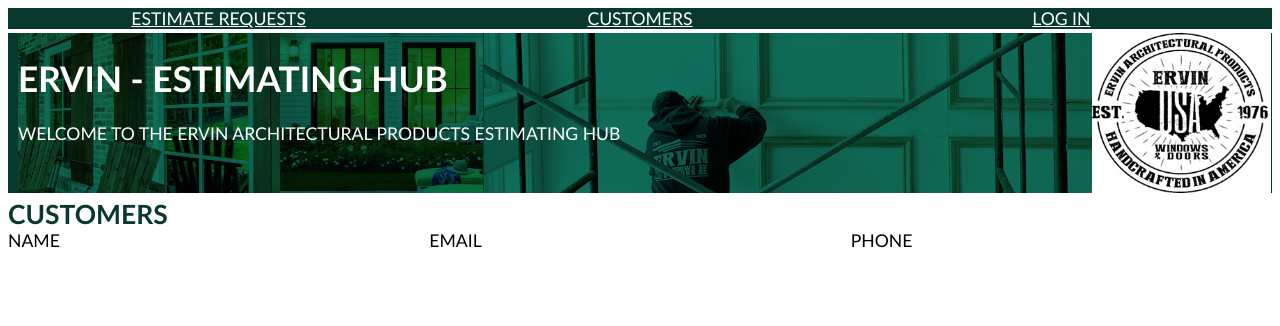
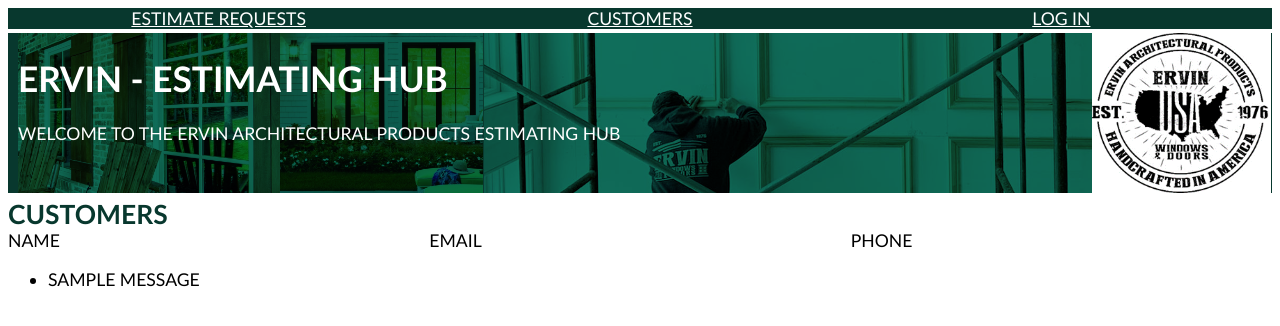
Before and after one commit to tougshire/esteem, a Django app: template templates/esteem/customer_list.html in a window 1280 px wide. Shown: the top 326 px of the page. Run offline with Django 3.2, Linux system fonts and the light colour scheme; the template is opened without the code that fills it: most values are stand-ins (such as "Sample title", 1, 10 or a date in 2020); one stand-in notice (Sample message) is shown.

Commit message:
add "could not find salesperson to assign" msg

```diff
--- a/templates/esteem/_base.html
+++ b/templates/esteem/_base.html
@@ -45,6 +45,15 @@
 {% endblock %}
 {% block content %}
 {% endblock %}
+{% block errors %}
+{% if messages %}
+<ul class="messages">
+    {% for message in messages %}
+    <li{% if message.tags %} class="{{ message.tags }}"{% endif %}>{{ message }}</li>
+    {% endfor %}
+</ul>
+{% endif %}
+{% endblock %}
 {% block javascript %}
 {% endblock %}
 {% comment %}
--- a/views.py
+++ b/views.py
@@ -328,7 +328,7 @@
             try:
                 assignment = Assignment.objects.create(estirequest=self.object, salesperson=Salesperson.objects.filter(user=self.request.user.id)[0])
             except IndexError as e:
-                messages.add_message(self.request, messages.ERROR, 'Could not find salesperson to assign')
+                messages.add_message(self.request, messages.ERROR, 'Could not find salesperson to assign. Please contact the database administrator')
                 return self.form_invalid(form)
             assignment.save()
         self.object.created_by = self.request.user
```
